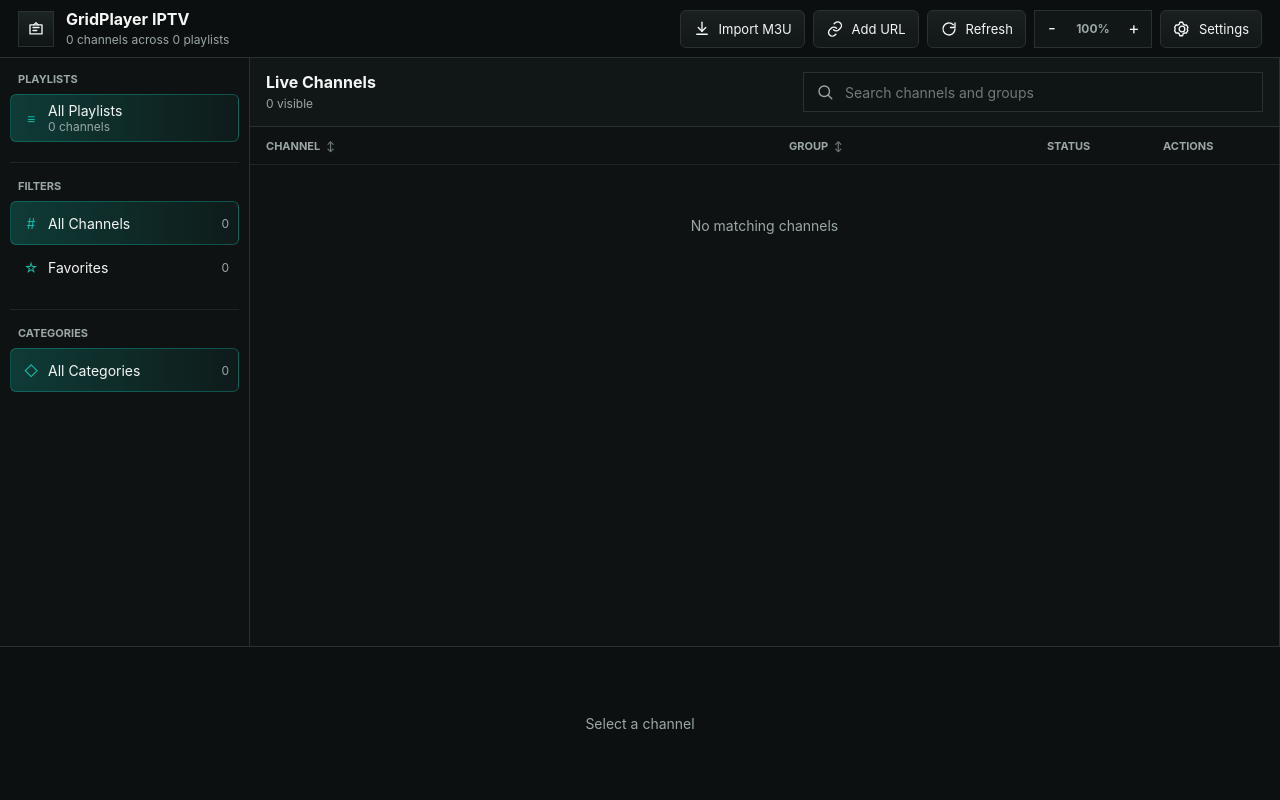
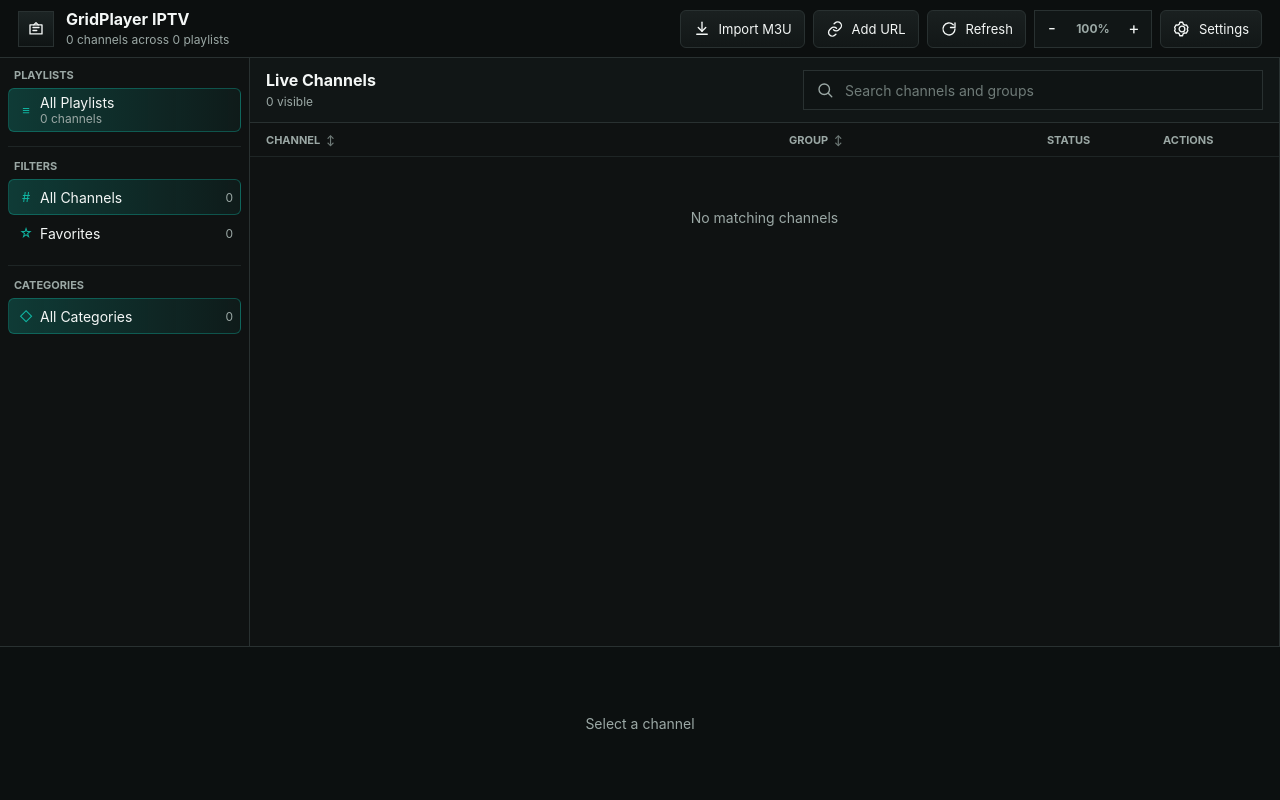
Before and after one commit to jeremygold02/gridplayer-iptv, a Flask app: page / in a window 1280 px wide. Run offline with Flask 3, Linux system fonts and the light colour scheme; data that the repository does not hold is empty.

Commit message:
style: condense channel and sidebar spacing

```diff
--- a/static/styles.css
+++ b/static/styles.css
@@ -193,17 +193,17 @@ svg {
 
 .sidebar {
   overflow: auto;
-  padding: 14px 10px;
+  padding: 10px 8px;
 }
 
 .sidebar section + section {
-  margin-top: 20px;
-  padding-top: 16px;
+  margin-top: 14px;
+  padding-top: 12px;
   border-top: 1px solid var(--line-soft);
 }
 
 .section-title {
-  margin: 0 8px 8px;
+  margin: 0 6px 6px;
   color: var(--muted);
   font-size: 11px;
   font-weight: 700;
@@ -213,17 +213,17 @@ svg {
 .source-list,
 .category-list {
   display: grid;
-  gap: 4px;
+  gap: 2px;
 }
 
 .source-row,
 .nav-row {
   display: grid;
-  grid-template-columns: 28px minmax(0, 1fr) auto;
+  grid-template-columns: 24px minmax(0, 1fr) auto;
   align-items: center;
   width: 100%;
-  min-height: 44px;
-  padding: 7px 9px;
+  min-height: 36px;
+  padding: 5px 7px;
   border: 1px solid transparent;
   border-radius: 6px;
   background: transparent;
@@ -260,11 +260,11 @@ svg {
 
 .nav-icon {
   display: grid;
-  width: 22px;
-  height: 22px;
+  width: 20px;
+  height: 20px;
   place-items: center;
   color: var(--teal);
-  font-size: 14px;
+  font-size: 13px;
 }
 
 .channel-panel {
@@ -278,7 +278,7 @@ svg {
   grid-template-columns: auto minmax(260px, 460px);
   align-items: center;
   gap: 20px;
-  padding: 14px 16px;
+  padding: 12px 16px;
   border-bottom: 1px solid var(--line);
   background: rgba(18, 23, 23, 0.9);
 }
@@ -310,7 +310,7 @@ svg {
 
 .channel-table {
   display: grid;
-  grid-template-rows: 38px minmax(0, 1fr);
+  grid-template-rows: 34px minmax(0, 1fr);
   min-height: 0;
 }
 
@@ -374,8 +374,8 @@ svg {
 }
 
 .channel-row {
-  min-height: 62px;
-  padding: 8px 16px;
+  min-height: 44px;
+  padding: 4px 12px;
   border-bottom: 1px solid var(--line-soft);
   background: rgba(17, 22, 22, 0.66);
 }
@@ -394,13 +394,13 @@ svg {
   display: flex;
   align-items: center;
   min-width: 0;
-  gap: 10px;
+  gap: 8px;
 }
 
 .logo {
   display: grid;
-  width: 34px;
-  height: 34px;
+  width: 28px;
+  height: 28px;
   place-items: center;
   overflow: hidden;
   border: 1px solid rgba(255, 255, 255, 0.08);
@@ -432,7 +432,7 @@ svg {
 .channel-subtitle,
 .detail-subtitle {
   overflow: hidden;
-  margin-top: 4px;
+  margin-top: 2px;
   color: var(--muted);
   font-size: 12px;
   text-overflow: ellipsis;
@@ -443,12 +443,12 @@ svg {
   width: fit-content;
   max-width: 100%;
   overflow: hidden;
-  padding: 5px 8px;
+  padding: 3px 7px;
   border: 1px solid rgba(255, 255, 255, 0.08);
   border-radius: 5px;
   background: #111818;
   color: #d7dfdd;
-  font-size: 12px;
+  font-size: 11px;
   text-overflow: ellipsis;
   white-space: nowrap;
 }
@@ -481,8 +481,8 @@ svg {
 
 .icon-button {
   display: inline-grid;
-  width: 34px;
-  height: 34px;
+  width: 28px;
+  height: 28px;
   place-items: center;
   border-radius: 6px;
 }
```
